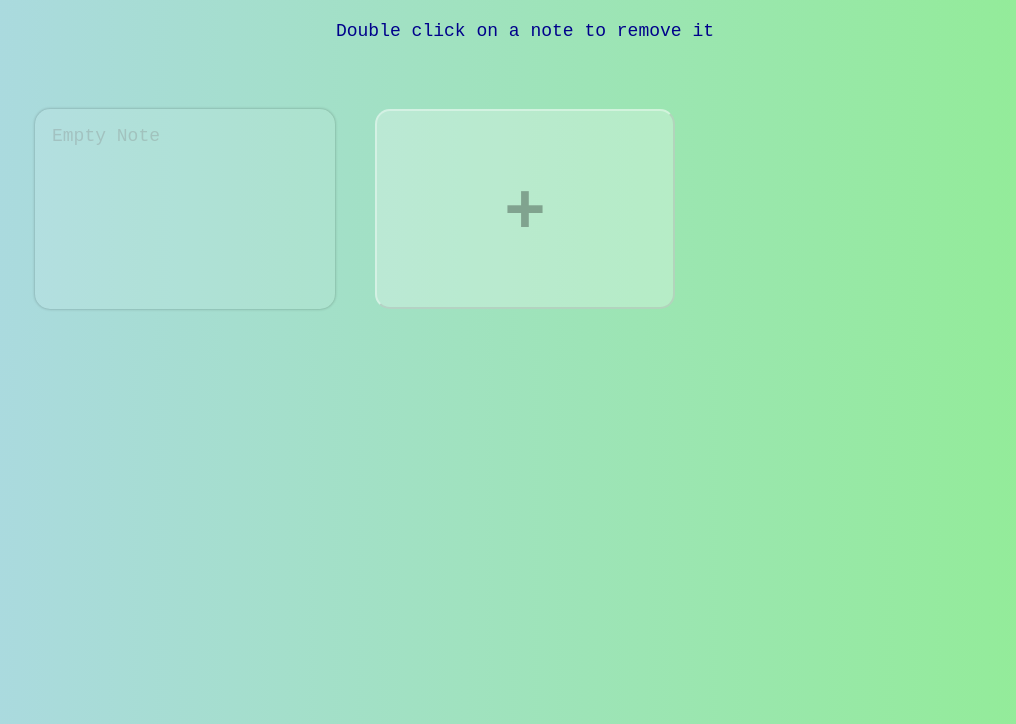
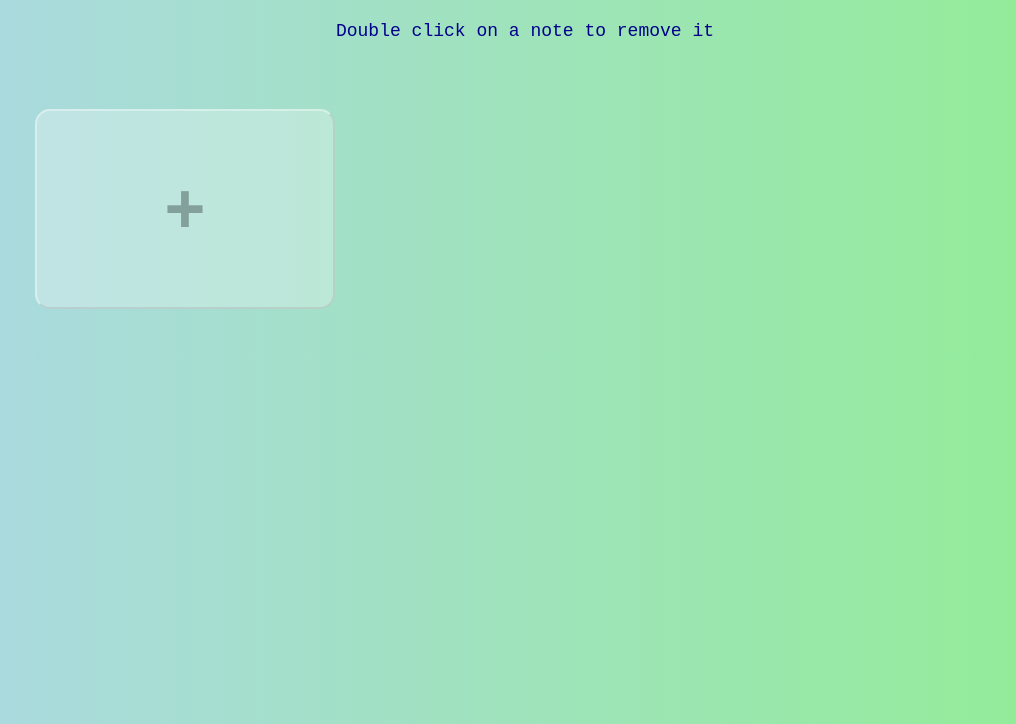
Before and after one commit to onhope/Note-App, a plain HTML site: page index.html in a window 1280 px wide. Shown: the part 76-800 px from the top of the page, without its empty margins (115-1131 px from the left). Drawn offline with Linux system fonts and the light colour scheme.

Commit message:
Note App

```diff
--- a/index.html
+++ b/index.html
@@ -14,7 +14,7 @@
       <!-- <textarea cols="30" rows="10" class="note" placeholder="Empty Note"></textarea>
       <textarea cols="30" rows="10" class="note" placeholder="Empty Note"></textarea>
       <textarea cols="30" rows="10" class="note" placeholder="Empty Note"></textarea> -->
-      <textarea cols="30" rows="10" class="note" placeholder="Empty Note"></textarea>
+      <!-- <textarea cols="30" rows="10" class="note" placeholder="Empty Note"></textarea> -->
       <button class="btn" id="btn">+</button>
     </div>
   </div>
```
Also changed, not shown: index.js (+6 -1 lines).
